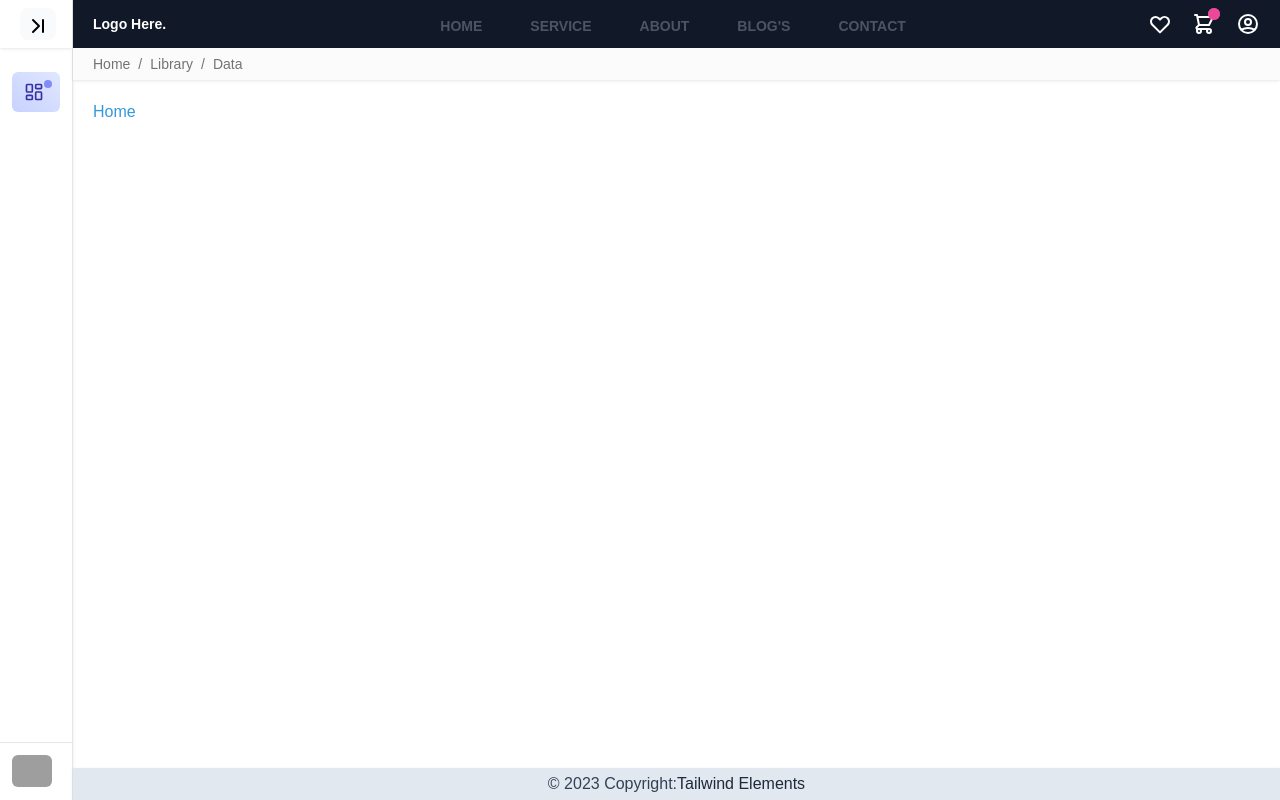
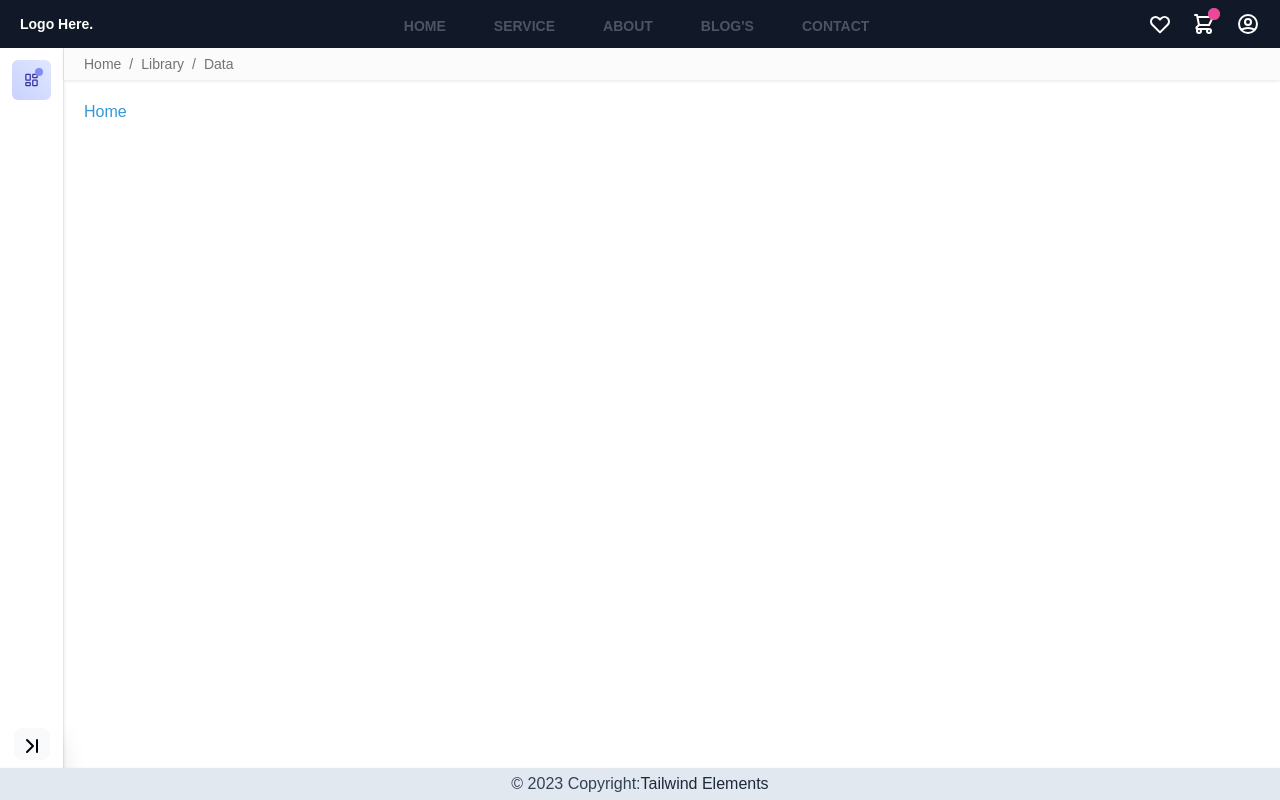
Before and after one commit to BhupeshChauhan/mernblog, a React app: page / in a window 1280 px wide. Built offline with nearby package versions, Linux system fonts and the light colour scheme; grey boxes are pictures that could not be loaded; the HTML template or start-up script is replaced by a standard one.

Commit message:
Final Ui changes

```diff
--- a/src/declarations.d.ts
+++ b/src/declarations.d.ts
@@ -1,5 +1,5 @@
-declare module '*.png'
+declare module '*.png';
 declare module '*.svg' {
-  const content: string
-  export default content
+  const content: string;
+  export default content;
 }
--- a/src/layout/MainLayout/Header/index.tsx
+++ b/src/layout/MainLayout/Header/index.tsx
@@ -1,4 +1,3 @@
-import Breadcrum from '../../../components/Navigation/Breadcrum';
 import Navbar from '../../../components/Navigation/Navbar';
 import React from 'react';
 
@@ -13,7 +12,6 @@ const Header = () => {
   return (
     <header>
       <Navbar Links={Links} />
-      <Breadcrum />
     </header>
   );
 };
--- a/src/layout/MainLayout/Sidebar/index.tsx
+++ b/src/layout/MainLayout/Sidebar/index.tsx
@@ -8,48 +8,25 @@ export default function Sidebar({ children }) {
   const [expanded, setExpanded] = useState(false);
 
   return (
-    <aside className='h-screen'>
-      <nav className='h-full flex flex-col bg-white border-r shadow-sm'>
-        <div className='shadow-sm w-full h-12 mb-5'>
+    <aside className={`h-full ${expanded ? 'w-52' : 'w-16'}`}>
+      <nav className='h-full flex flex-col bg-white border-r shadow-sm mb-5'>
+        <div className='py-2 h-full'>
+          <SidebarContext.Provider value={{ expanded }}>
+            <ul className='flex-1 px-3'>{children}</ul>
+          </SidebarContext.Provider>
+        </div>
+        <div className='shadow-xl w-full'>
           <div className='flex items-center justify-between bg-white py-2'>
-            <div className='font-bold text-base pl-5 cursor-pointer flex items-center font-[Poppins] text-gray-800'>
-              <img
-                src='https://img.logoipsum.com/243.svg'
-                className={`overflow-hidden transition-all h-8 ${expanded ? 'w-32' : 'w-0'}`}
-                alt=''
-              />
-            </div>
-            <div className={`flex items-center justify-end bg-white text-left w-full pr-4`}>
+            <div className={`flex items-center justify-center bg-white text-left w-full`}>
               <button
                 onClick={() => setExpanded((curr) => !curr)}
-                className='h-8 p-1.5 rounded-lg bg-gray-50 hover:bg-gray-100'
+                className={`h-8 p-1.5  bg-gray-50 hover:bg-gray-100 ${
+                  expanded ? 'w-full flex items-center justify-center' : 'rounded-lg'
+                }`}
               >
                 {expanded ? <ChevronFirst /> : <ChevronLast />}
               </button>
             </div>
-          </div>
-        </div>
-        <SidebarContext.Provider value={{ expanded }}>
-          <ul className='flex-1 px-3'>{children}</ul>
-        </SidebarContext.Provider>
-
-        <div className='border-t flex p-3'>
-          <img
-            src='https://ui-avatars.com/api/?background=c7d2fe&color=3730a3&bold=true'
-            alt=''
-            className='w-10 h-8 rounded-md'
-          />
-          <div
-            className={`
-              flex justify-between items-center
-              overflow-hidden transition-all ${expanded ? 'w-52 ml-3' : 'w-0'}
-          `}
-          >
-            <div className='leading-4'>
-              <h4 className='font-semibold'>John Doe</h4>
-              <span className='text-xs text-gray-600'>johndoe@gmail.com</span>
-            </div>
-            <MoreVertical size={20} />
           </div>
         </div>
       </nav>
--- a/src/layout/MainLayout/index.tsx
+++ b/src/layout/MainLayout/index.tsx
@@ -4,11 +4,13 @@ import Sidebar, { SidebarItem } from './Sidebar';
 import Footer from './Footer';
 import { LayoutDashboard } from 'lucide-react';
 import { Outlet } from 'react-router';
+import Breadcrum from '../../components/Navigation/Breadcrum';
 
 const MainLayout = () => {
   return (
-    <>
-      <main className='flex min-h-screen'>
+    <main className='flex flex-col h-screen'>
+      <Header />
+      <div className='flex h-full'>
         <Sidebar>
           <SidebarItem
             icon={<LayoutDashboard size={20} />}
@@ -17,15 +19,15 @@ const MainLayout = () => {
             active={true}
           />
         </Sidebar>
-        <div className='flex flex-col w-full'>
-          <Header />
-          <div className='p-5 flex-auto'>
+        <div className='flex flex-col h-full w-full'>
+          <Breadcrum />
+          <div className='h-full w-full p-5'>
             <Outlet />
           </div>
-          <Footer />
         </div>
-      </main>
-    </>
+      </div>
+      <Footer />
+    </main>
   );
 };
 
--- /dev/null
+++ b/src/layout/MinimalLayout/Footer/index.tsx
@@ -0,0 +1,22 @@
+import React from 'react';
+
+const Footer = () => {
+  return (
+    <footer>
+      <div className='flex justify-center shadow-sm w-full h-8 bg-slate-200'>
+        <div className='footer-content'>{/* <!-- Footer content goes here --> */}</div>
+        <div className='text-center text-slate-700 dark:bg-secondary-700 dark:text-secondary-200 flex justify-center items-center'>
+          © 2023 Copyright:
+          <a
+            className='text-slate-800 dark:text-secondary-400'
+            href='https://tailwind-elements.com/'
+          >
+            Tailwind Elements
+          </a>
+        </div>
+      </div>
+    </footer>
+  );
+};
+
+export default Footer;
--- a/src/layout/MinimalLayout/index.tsx
+++ b/src/layout/MinimalLayout/index.tsx
@@ -1,15 +1,17 @@
 import React from 'react';
 import Header from './Header';
 import { Outlet } from 'react-router';
+import Footer from './Footer';
 
 const MinimalLayout = () => {
   return (
-    <>
+    <div className='flex flex-col h-screen'>
       <Header />
       <div className='h-screen'>
         <Outlet />
       </div>
-    </>
+      <Footer />
+    </div>
   );
 };
 
```
Also changed, not shown: 15 other files (tests, documents, lock files or other folders).
